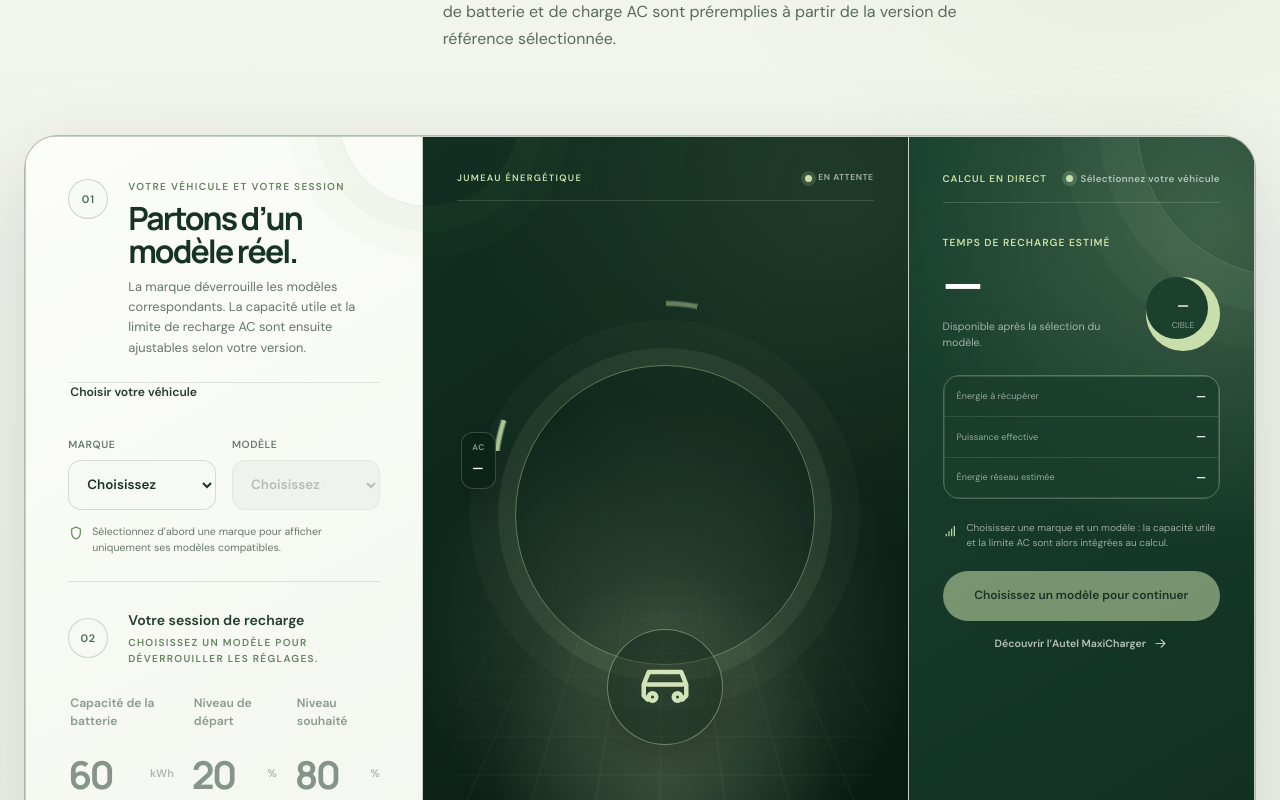
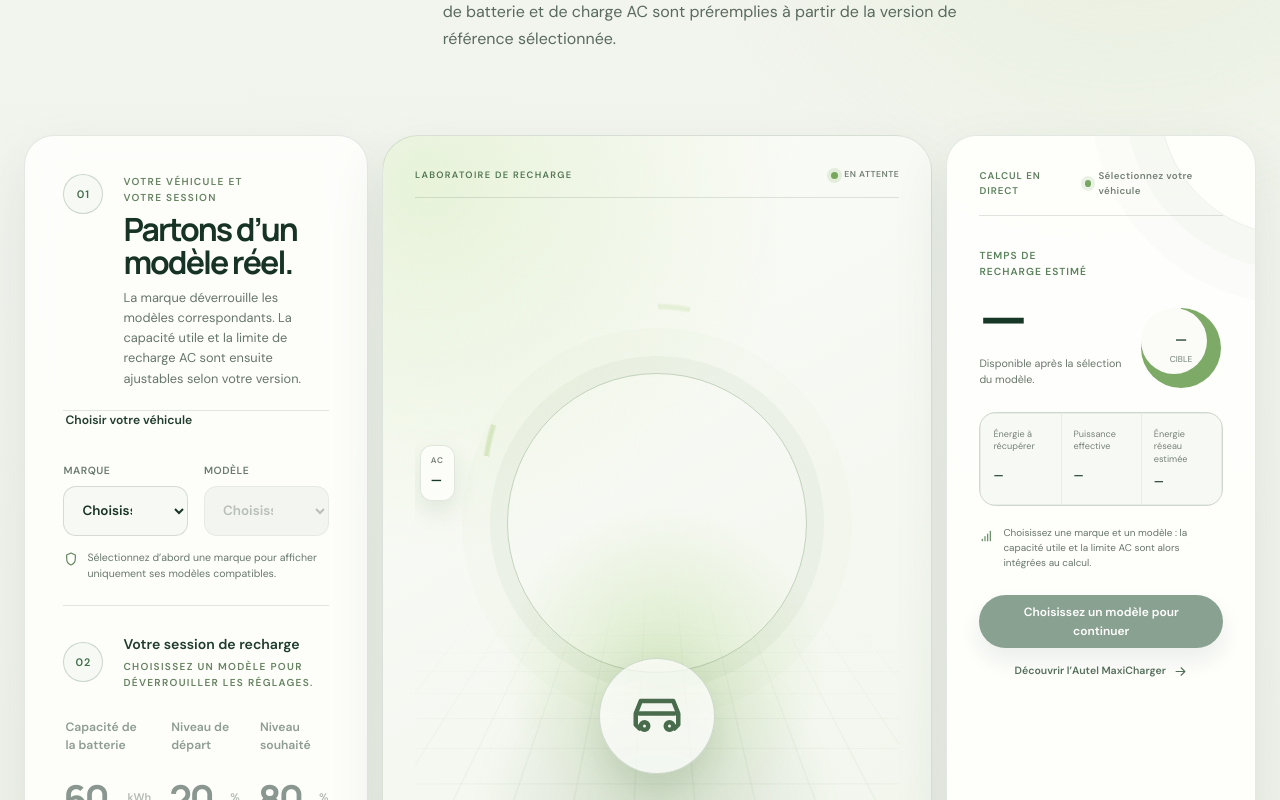
Before and after one commit to evatlasstore-dot/nextevatlas, a Next.js app: page /simulateur in a window 1280 px wide. Shown: the part 1200-2000 px from the top of the page. Built offline with nearby package versions, Linux system fonts and the light colour scheme.

Commit message:
Restyle simulator as light lab

```diff
--- a/components/forms/ChargingSimulator.module.css
+++ b/components/forms/ChargingSimulator.module.css
@@ -1666,6 +1666,328 @@
   }
 }
 
+/* Option B — Apple Light Lab */
+.lightLabWorkspace {
+  grid-template-columns: minmax(300px, .8fr) minmax(390px, 1.28fr) minmax(285px, .72fr);
+  gap: 14px;
+  padding: 0;
+  overflow: visible;
+  border: 0;
+  border-radius: 0;
+  background: transparent;
+  box-shadow: none;
+}
+
+.lightLabControls,
+.lightLabStage,
+.lightLabResults {
+  border: 1px solid rgba(26, 57, 37, .11);
+  box-shadow: 0 24px 58px rgba(38, 64, 43, .09);
+}
+
+.lightLabControls {
+  padding: clamp(26px, 3vw, 42px);
+  border-radius: 30px;
+  background: rgba(255, 255, 253, .84);
+  backdrop-filter: blur(18px);
+}
+
+.lightLabControls::before {
+  width: 145px;
+  height: 145px;
+  top: -96px;
+  right: -86px;
+  border-color: rgba(86, 132, 79, .11);
+  box-shadow: 0 0 0 22px rgba(117, 159, 98, .035), 0 0 0 46px rgba(117, 159, 98, .02);
+}
+
+.lightLabControls .controlsHeading {
+  padding-bottom: 21px;
+}
+
+.lightLabControls .vehicleFieldset {
+  padding: 21px 0 23px;
+}
+
+.lightLabControls .powerFieldset {
+  padding-top: 22px;
+  margin-top: 22px;
+}
+
+.lightLabControls .powerOption > span {
+  min-height: 75px;
+}
+
+.lightLabStage {
+  min-height: 680px;
+  padding: clamp(22px, 2.5vw, 34px);
+  color: #153124;
+  border-radius: 36px;
+  background:
+    radial-gradient(circle at 51% 44%, rgba(185, 218, 149, .42), transparent 22%),
+    radial-gradient(circle at 8% 4%, rgba(230, 242, 215, .92), transparent 29%),
+    linear-gradient(150deg, #fbfcf8, #edf3e8 100%);
+}
+
+.lightLabStage::after {
+  width: 280px;
+  height: 280px;
+  right: -150px;
+  bottom: -148px;
+  border-color: rgba(62, 103, 67, .13);
+  box-shadow: 0 0 0 34px rgba(83, 127, 73, .035), 0 0 0 68px rgba(83, 127, 73, .018);
+}
+
+.lightLabStage .studioTopline {
+  border-color: rgba(26, 57, 37, .13);
+  color: #547756;
+}
+
+.lightLabStage .studioTopline > span:last-child {
+  color: #758276;
+}
+
+.lightLabStage .studioTopline i {
+  background: #77a75a;
+  box-shadow: 0 0 0 4px rgba(119, 167, 90, .16);
+}
+
+.lightLabStage .studioScene::before {
+  bottom: 15%;
+  background: radial-gradient(ellipse, rgba(94, 130, 77, .23), transparent 66%);
+}
+
+.lightLabStage .studioGrid {
+  opacity: .33;
+  background-image: linear-gradient(rgba(59, 97, 63, .16) 1px, transparent 1px), linear-gradient(90deg, rgba(59, 97, 63, .16) 1px, transparent 1px);
+}
+
+.lightLabStage .studioOrbital {
+  border-color: rgba(91, 132, 82, .32);
+  box-shadow: 0 0 0 17px rgba(116, 158, 97, .06), 0 0 0 45px rgba(116, 158, 97, .025);
+}
+
+.lightLabStage .studioChargeArc {
+  opacity: .65;
+}
+
+.lightLabStage .studioChargeArc span {
+  background: #315b42;
+  box-shadow: 0 0 0 6px rgba(102, 149, 83, .18), 0 0 20px rgba(102, 149, 83, .34);
+}
+
+.lightLabStage .studioVehicleImage {
+  filter: drop-shadow(0 26px 20px rgba(30, 57, 37, .22));
+}
+
+.lightLabStage .studioFallback {
+  color: #486c4c;
+}
+
+.lightLabStage .studioFallback svg {
+  border-color: rgba(69, 108, 73, .22);
+  background: rgba(255, 255, 255, .72);
+  box-shadow: 0 18px 30px rgba(49, 84, 53, .12);
+}
+
+.lightLabStage .studioMarker,
+.lightLabStage .studioBattery {
+  border-color: rgba(44, 82, 50, .13);
+  background: rgba(255, 255, 253, .68);
+  box-shadow: 0 11px 24px rgba(43, 74, 48, .1);
+}
+
+.lightLabStage .studioMarker span,
+.lightLabStage .studioBattery span {
+  color: #778276;
+}
+
+.lightLabStage .studioMarker b,
+.lightLabStage .studioBattery b {
+  color: #173827;
+}
+
+.lightLabStage .studioCaption {
+  border-color: rgba(26, 57, 37, .13);
+}
+
+.lightLabStage .studioCaption > span,
+.lightLabStage .studioCaption small {
+  color: #698c65;
+}
+
+.lightLabStage .studioCaption strong {
+  color: #183628;
+}
+
+.lightLabStage .studioCaption p {
+  color: #657267;
+}
+
+.lightLabStage .brandEmblemPlate {
+  border-color: rgba(77, 118, 75, .24);
+  background: linear-gradient(145deg, #3f6848, #1f4932);
+  box-shadow: inset 0 1px 0 rgba(255, 255, 255, .35), inset 0 -14px 23px rgba(1, 17, 8, .15), 0 22px 23px rgba(43, 74, 48, .19);
+}
+
+.lightLabResults {
+  min-height: 680px;
+  padding: clamp(22px, 2.5vw, 34px);
+  color: #163326;
+  border-radius: 30px;
+  background: rgba(255, 255, 253, .9);
+}
+
+.lightLabResults::before {
+  width: 270px;
+  height: 270px;
+  top: -172px;
+  right: -176px;
+  border-color: rgba(73, 117, 72, .1);
+  box-shadow: 0 0 0 34px rgba(103, 146, 86, .035), 0 0 0 68px rgba(103, 146, 86, .018);
+}
+
+.lightLabResults .resultsTopline {
+  border-color: rgba(26, 57, 37, .13);
+  color: #5d815d;
+}
+
+.lightLabResults .resultsTopline > span:last-child {
+  color: #758176;
+}
+
+.lightLabResults .resultsTopline i {
+  background: #79a664;
+  box-shadow: 0 0 0 4px rgba(121, 166, 100, .15);
+}
+
+.lightLabResults .durationBlock {
+  padding: 32px 0 24px;
+}
+
+.lightLabResults .durationBlock p,
+.lightLabResults .comparison h3 {
+  color: #5a825a;
+}
+
+.lightLabResults .durationBlock output {
+  color: #173827;
+}
+
+.lightLabResults .durationBlock > div:first-child > span,
+.lightLabResults .comparison small,
+.lightLabResults .method {
+  color: #68766b;
+}
+
+.lightLabResults .chargeRing {
+  background: conic-gradient(#7eaa68 var(--charge-progress), rgba(55, 92, 61, .1) 0);
+}
+
+.lightLabResults .chargeRing::before {
+  background: #fbfcf8;
+}
+
+.lightLabResults .chargeRing b {
+  color: #23422f;
+}
+
+.lightLabResults .chargeRing small {
+  color: #718074;
+}
+
+.lightLabResults .metrics {
+  border-color: rgba(39, 76, 46, .13);
+  background: rgba(55, 92, 61, .1);
+}
+
+.lightLabResults .metrics div {
+  background: #f7f9f4;
+}
+
+.lightLabResults .metrics dt,
+.lightLabResults .comparison th {
+  color: #778278;
+}
+
+.lightLabResults .metrics dd {
+  color: #1b3b29;
+}
+
+.lightLabResults .comparison th,
+.lightLabResults .comparison td {
+  border-color: rgba(39, 76, 46, .12);
+}
+
+.lightLabResults .comparisonActive td,
+.lightLabResults .method svg {
+  color: #618e5e;
+}
+
+.lightLabResults .resultCta {
+  color: #fff;
+  background: #28543b;
+  box-shadow: 0 12px 22px rgba(44, 83, 55, .16);
+}
+
+.lightLabResults .productLink {
+  color: #57705c;
+}
+
+@media (max-width: 1180px) {
+  .lightLabWorkspace {
+    grid-template-columns: minmax(0, 1fr) minmax(0, 1fr);
+  }
+
+  .lightLabControls {
+    grid-row: span 2;
+  }
+
+  .lightLabStage,
+  .lightLabResults {
+    min-height: 0;
+  }
+
+  .lightLabStage {
+    min-height: 590px;
+  }
+}
+
+@media (max-width: 900px) {
+  .lightLabWorkspace {
+    grid-template-columns: 1fr;
+  }
+
+  .lightLabControls {
+    grid-row: auto;
+  }
+
+  .lightLabStage {
+    min-height: 570px;
+  }
+}
+
+@media (max-width: 560px) {
+  .lightLabWorkspace {
+    gap: 9px;
+  }
+
+  .lightLabControls,
+  .lightLabStage,
+  .lightLabResults {
+    padding: 24px 18px;
+    border-radius: 23px;
+  }
+
+  .lightLabStage {
+    min-height: 500px;
+  }
+
+  .lightLabStage .studioScene {
+    min-height: 318px;
+  }
+}
+
 @media (prefers-reduced-motion: reduce) {
   .studioVehicleImage {
     animation: none;
--- a/components/forms/ChargingSimulator.tsx
+++ b/components/forms/ChargingSimulator.tsx
@@ -140,8 +140,8 @@ export default function ChargingSimulator({ product = "autel-maxicharger" }: Cha
           <p>Choisissez votre marque, votre modèle puis ajustez votre session. Les données de batterie et de charge AC sont préremplies à partir de la version de référence sélectionnée.</p>
         </header>
 
-        <div className={`${styles.workspace} ${styles.studioWorkspace}`} style={vehicleStyle}>
-          <form className={`${styles.controls} ${styles.studioControls}`} onSubmit={(event) => event.preventDefault()}>
+        <div className={`${styles.workspace} ${styles.lightLabWorkspace}`} style={vehicleStyle}>
+          <form className={`${styles.controls} ${styles.lightLabControls}`} onSubmit={(event) => event.preventDefault()}>
             <div className={styles.controlsHeading}>
               <span>01</span>
               <div>
@@ -256,10 +256,10 @@ export default function ChargingSimulator({ product = "autel-maxicharger" }: Cha
             {errors.length > 0 && <div className={styles.errors} role="alert"><Icon name="shield" size={18} /><ul>{errors.map((error) => <li key={error}>{error}</li>)}</ul></div>}
           </form>
 
-          <aside className={styles.vehicleStudio} aria-label="Aperçu immersif du véhicule sélectionné">
+          <aside className={`${styles.vehicleStudio} ${styles.lightLabStage}`} aria-label="Aperçu immersif du véhicule sélectionné">
             <div className={styles.studioTopline}>
-              <span>Jumeau énergétique</span>
-              <span><i aria-hidden="true" /> {selectedVehicle ? "Synchro active" : "En attente"}</span>
+              <span>Laboratoire de recharge</span>
+              <span><i aria-hidden="true" /> {selectedVehicle ? "Configuration active" : "En attente"}</span>
             </div>
 
             <div className={styles.studioScene}>
@@ -305,7 +305,7 @@ export default function ChargingSimulator({ product = "autel-maxicharger" }: Cha
             </div>
           </aside>
 
-          <aside className={`${styles.results} ${styles.studioResults}`} aria-live="polite" aria-label="Résultat de la simulation">
+          <aside className={`${styles.results} ${styles.lightLabResults}`} aria-live="polite" aria-label="Résultat de la simulation">
             <div className={styles.resultsTopline}>
               <span>Calcul en direct</span>
               <span><i aria-hidden="true" /> {selectedVehicle ? "Données de la version de référence" : "Sélectionnez votre véhicule"}</span>
```
